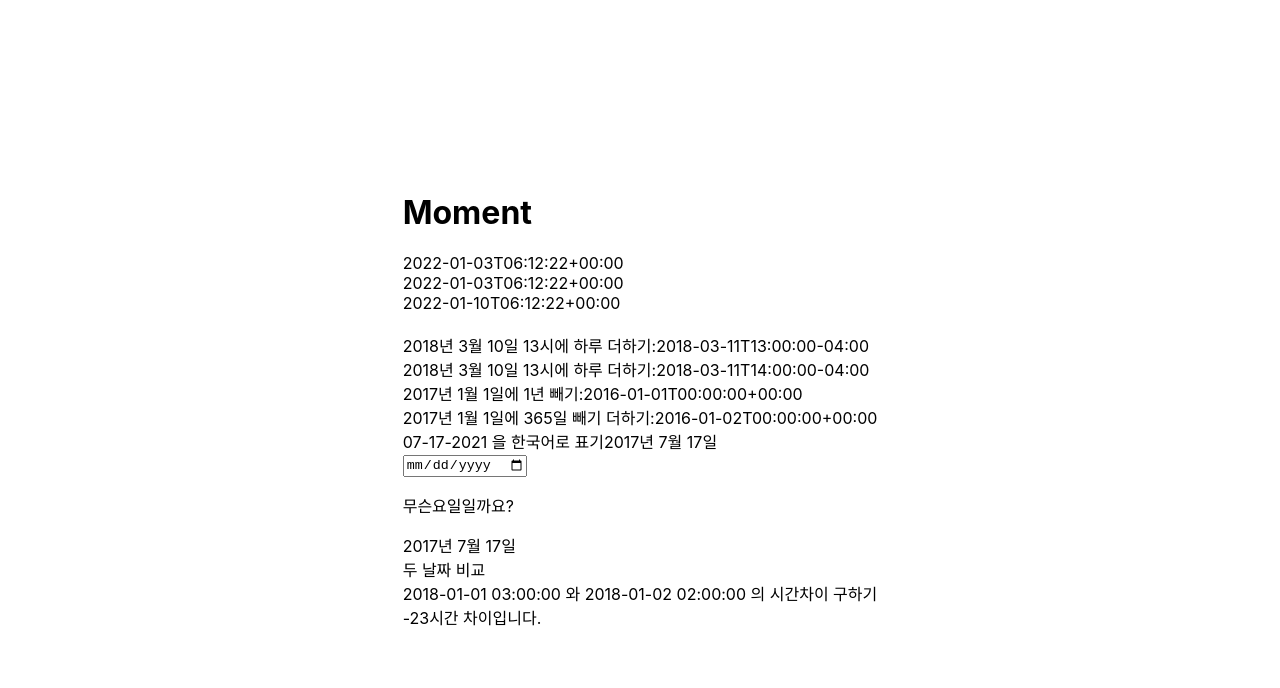
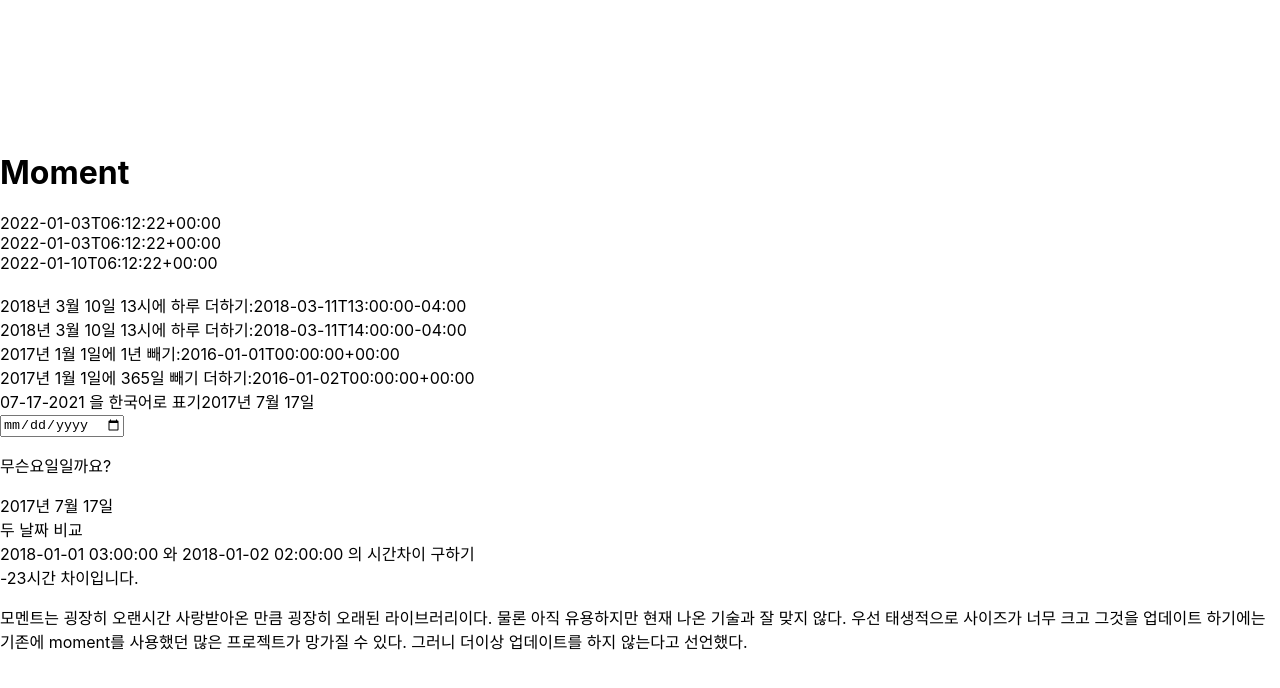
Before and after one commit to hanamDeveloper/playground_react, a React (Create React App) app: page /moment in a window 1280 px wide. Shown: the top 688 px of the page. Built offline with nearby package versions, Linux system fonts and the light colour scheme.

Commit message:
moment ko 언어팩 적용

```diff
--- a/src/pages/Moment.js
+++ b/src/pages/Moment.js
@@ -1,5 +1,6 @@
 import React, { useState, useRef } from "react";
 import moment from "moment-timezone";
+import "moment/locale/ko";
 
 export default function MomentExample() {
     const birthDayRef = useRef(null);
@@ -11,6 +12,7 @@
     const momentDate = moment();
     const newMomentDate = momentDate.add(1, "week");
     const cloneNewMomentDate = newMomentDate.clone().add(1, "week");
+
     return (
         <div>
             <h1>Moment</h1>
@@ -50,6 +52,10 @@
             <div>두 날짜 비교</div>
             <div>2018-01-01 03:00:00 와 2018-01-02 02:00:00 의 시간차이 구하기</div>
             <div>{`${moment("2018-01-01 03:00").diff(moment("2018-01-02 02:00"), "hours")}`}시간 차이입니다.</div>
+
+            <p>모멘트는 굉장히 오랜시간 사랑받아온 만큼 굉장히 오래된 라이브러리이다.
+                물론 아직 유용하지만 현재 나온 기술과 잘 맞지 않다. 우선 태생적으로 사이즈가 너무 크고 그것을 업데이트 하기에는 기존에 moment를 사용했던 많은 프로젝트가 망가질 수 있다. 그러니 더이상 업데이트를 하지 않는다고 선언했다.
+            </p>
         </div>
     )
 }
```
